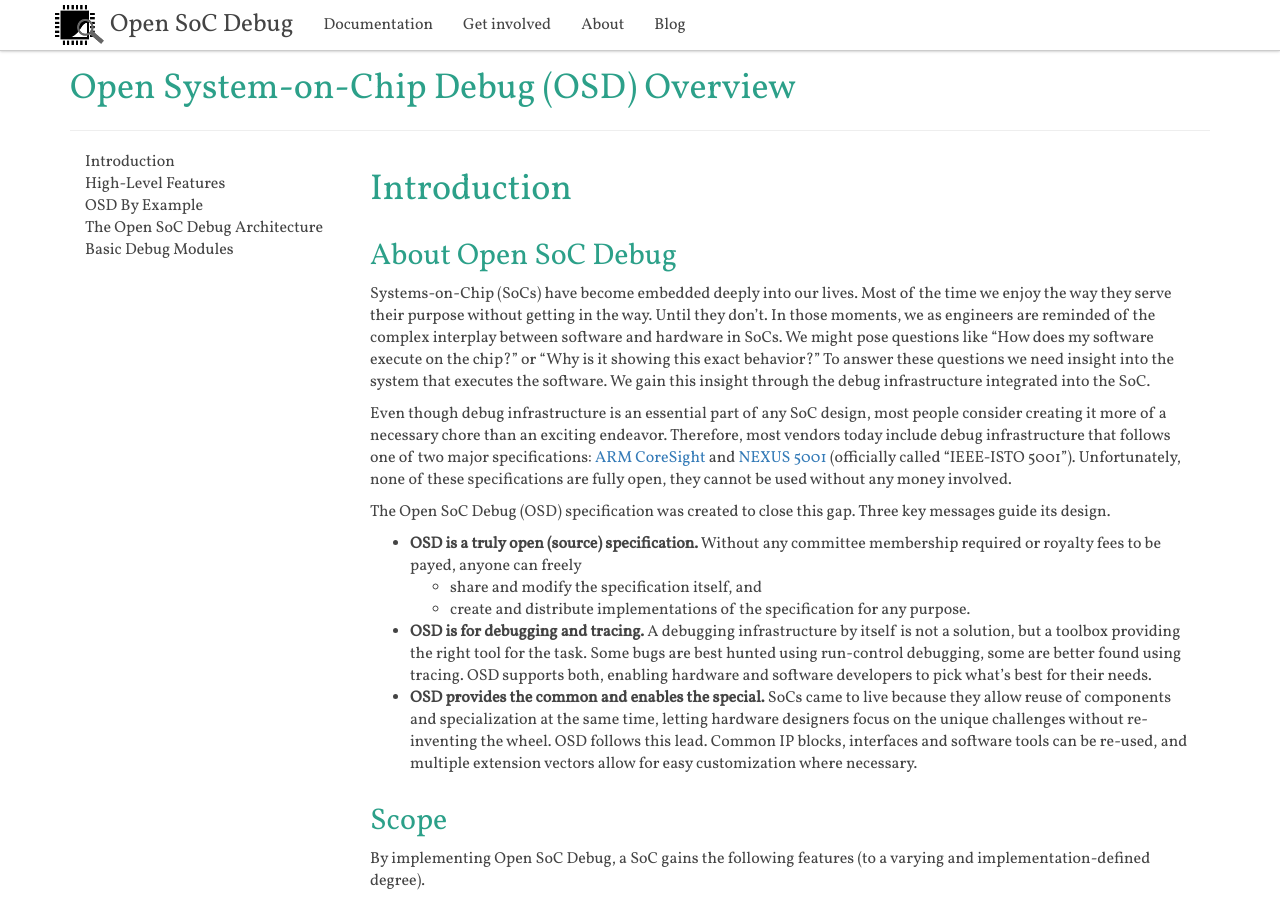
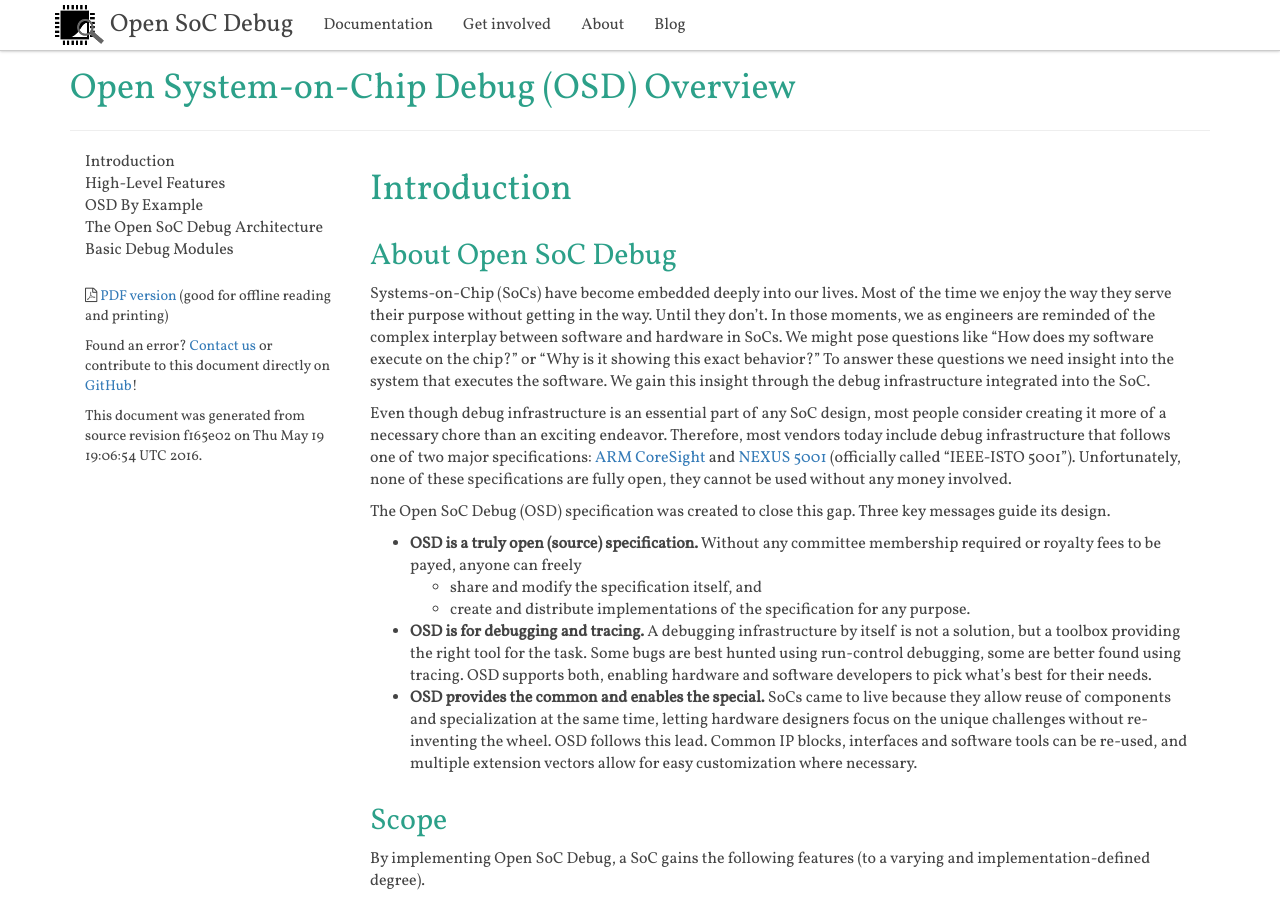
Before and after one commit to opensocdebug/opensocdebug.github.io, a Jekyll site: the page built from docs/overview/index.html, in a window 1280 px wide and 900 px high. Built offline with Jekyll 4.4.1, drawn with Linux system fonts in a browser that asks for light colours; nearby versions of some CDN libraries; some of the changed text lies outside the part shown.

Commit message:
Documentation: update to latest revision

```diff
--- a/docs/overview/index.html
+++ b/docs/overview/index.html
@@ -7,9 +7,9 @@ title: "Open System-on-Chip Debug (OSD) Overview"
   <hr/>
 
   <!-- document navigation sidebar -->
-    <div class="col-md-3">
+  <div class="col-md-3">
     <div data-spy="affix" data-offset-top="50" id="osd-docnav" class="osd-docnav">
-      <nav class="osd-docnav-nav nav hidden-print" role="complementary">
+            <nav class="osd-docnav-nav nav hidden-print" role="complementary">
         <ul>
         <li><a href="#introduction">Introduction</a><ul>
         <li><a href="#about-open-soc-debug">About Open SoC Debug</a></li>
@@ -61,6 +61,21 @@ title: "Open System-on-Chip Debug (OSD) Overview"
         </ul></li>
         </ul>
       </nav>
+
+      <div class="osd-doc-sidebar-notes">
+        <p>
+          <i class="fa fa-file-pdf-o" aria-hidden="true"></i> <a href="overview.pdf">PDF version</a> (good for offline reading and printing)
+        </p>
+
+        <p>
+          Found an error? <a href="/getinvolved">Contact us</a> or contribute to
+          this document directly on <a href="https://github.com/opensocdebug/documentation">GitHub</a>!
+        </p>
+
+        <p>
+          This document was generated from source revision f165e02 on Thu May 19 19:06:54 UTC 2016.
+        </p>
+      </div>
     </div>
   </div>
 
```
Also changed, not shown: other parts of docs/overview/index.html (+1 -1 lines), 1 other file.
